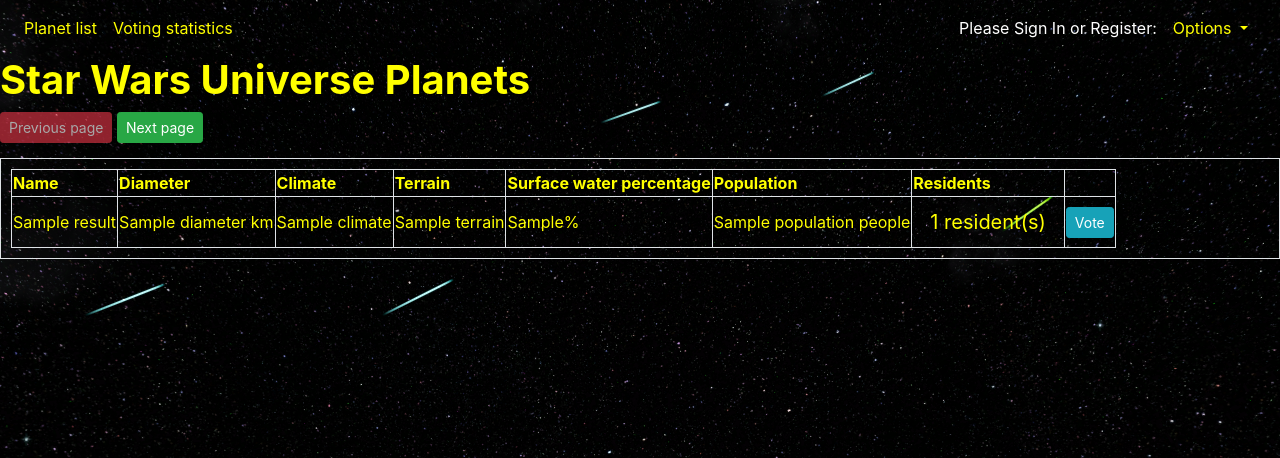
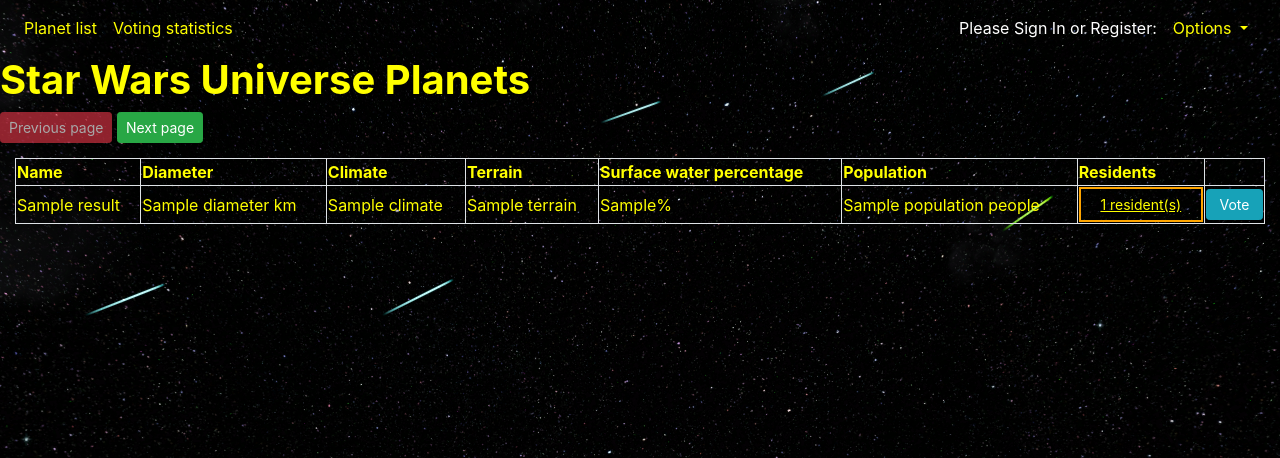
Before and after one commit to nadudvari/wswp-5th-SI-API-Wars-nadudvari, a Flask app: page / in a window 1280 px wide. Shown: the top 458 px of the page. Run offline with Flask 2, Linux system fonts and the light colour scheme; a database or web service that is not in the repository returns one stand-in record (values such as "Sample title"); data that the repository does not hold is empty; some libraries are stand-ins or nearby versions.

Commit message:
Style finalized

```diff
--- a/static/style.css
+++ b/static/style.css
@@ -12,7 +12,8 @@
 }
 
 body {
-    background-image: url('/static/SWBG.png')
+    background-image: url('/static/SWBG.png');
+    background-size: cover;
 }
 
 #userName {
@@ -24,11 +25,39 @@
     color: yellow;
 }
 
-#planetsTable {
-    position: relative;
-    padding: 10px 10px 10px 10px;
-}
-
 #pageSwap {
     margin-bottom: 15px;
 }
+
+.planetsTable {
+    width: 100%;
+}
+
+#modalText {
+    text-decoration: underline;
+}
+
+.btn.sharp {
+  border-radius:0;
+}
+
+.btn.outline {
+	background: none;
+    padding: 5px 10px;
+}
+
+.btn-default.outline {
+	border: 2px solid orange;
+	color: orange;
+}
+
+.btn-default.outline:hover, .btn-default.outline:focus, .btn-default.outline:active, .btn-default.outline.active, .open > .dropdown-toggle.btn-default {
+	color: yellow;
+	border-color: yellow;
+}
+
+.btn-default.outline:active, .btn-default.outline.active {
+	border-color: yellow;
+	color: yellow;
+	box-shadow: none;
+}
--- a/templates/_modal.html
+++ b/templates/_modal.html
@@ -6,7 +6,7 @@
                 <button type="button" class="close" data-dismiss="modal" aria-hidden="true">&times;</button>
             </div>
             <div class="modal-body">
-                <table>
+                <table class="table-bordered dataTableLayout">
                     <thead>
                     <tr>
                         <th>Name</th>
--- a/templates/layout.html
+++ b/templates/layout.html
@@ -21,7 +21,7 @@
 </head>
 {% include '_navBar.html' %}
 <body>
-{% include '_modal.html' %}
-{% block content %} {% endblock %}
+    {% include '_modal.html' %}
+    {% block content %} {% endblock %}
 </body>
 </html>
--- a/templates/planets.html
+++ b/templates/planets.html
@@ -3,17 +3,21 @@
     <h1 id="headerOne">Star Wars Universe Planets</h1>
     <div id="pageSwap">
         {% if number == 1 %}
-            <button type="button" class="btn btn-danger btn-sm disabled" aria-disabled="true" id="previousPage">Previous page</button>
+            <button type="button" class="btn btn-danger btn-sm disabled" aria-disabled="true" id="previousPage">Previous
+                page
+            </button>
             <a href="/planets/{{ number + 1 }}" class="btn btn-success btn-sm" role="button">Next page</a>
         {% elif number > 1 and number < 7 %}
             <a href="/planets/{{ number - 1 }}" class="btn btn-danger btn-sm" role="button">Previous page</a>
             <a href="/planets/{{ number + 1 }}" class="btn btn-success btn-sm" role="button">Next page</a>
         {% else %}
             <a href="/planets/{{ number - 1 }}" class="btn btn-danger btn-sm" role="button">Previous page</a>
-            <button type="button" class="btn btn-success btn-sm disabled" aria-disabled="true" id="nextPage" >Next page</button>
+            <button type="button" class="btn btn-success btn-sm disabled" aria-disabled="true" id="nextPage">Next page
+            </button>
         {% endif %}
     </div>
-    <table class="table-bordered table-responsive" id="planetsTable">
+    <div class="container-fluid col-lg">
+        <table class="table-bordered planetsTable">
             <tr class="tableHeader">
                 <th>Name</th>
                 <th>Diameter</th>
@@ -48,13 +52,17 @@
                         <td>No known residents</td>
                     {% else %}
                         <td class="residentsData">
-                        <a class="btn btn-default btn-lg residentsModal" data-residents="{{ data.url }}">{{ data.residents|length }} resident(s)</a>
+                            <a class="btn btn-default btn-sm btn-block residentsModal sharp outline" id="modalText" data-residents="{{ data.url }}" role="button">
+                                {{ data.residents|length }} resident(s)
+                            </a>
                         </td>
                     {% endif %}
-                <td><button type="button" class="btn btn-info btn-sm">Vote</button></td>
+                    <td>
+                        <button type="button" class="btn btn-info btn-sm btn-block">Vote</button>
+                    </td>
                 </tr>
             {% endfor %}
         </table>
+    </div>
 
 {% endblock %}
-<a data-toggle="modal" href="#residentsModal" class="btn btn-default btn-lg residentsModal">Launch demo modal</a>
```
Lines whose indentation alone changed are shown as unchanged.
